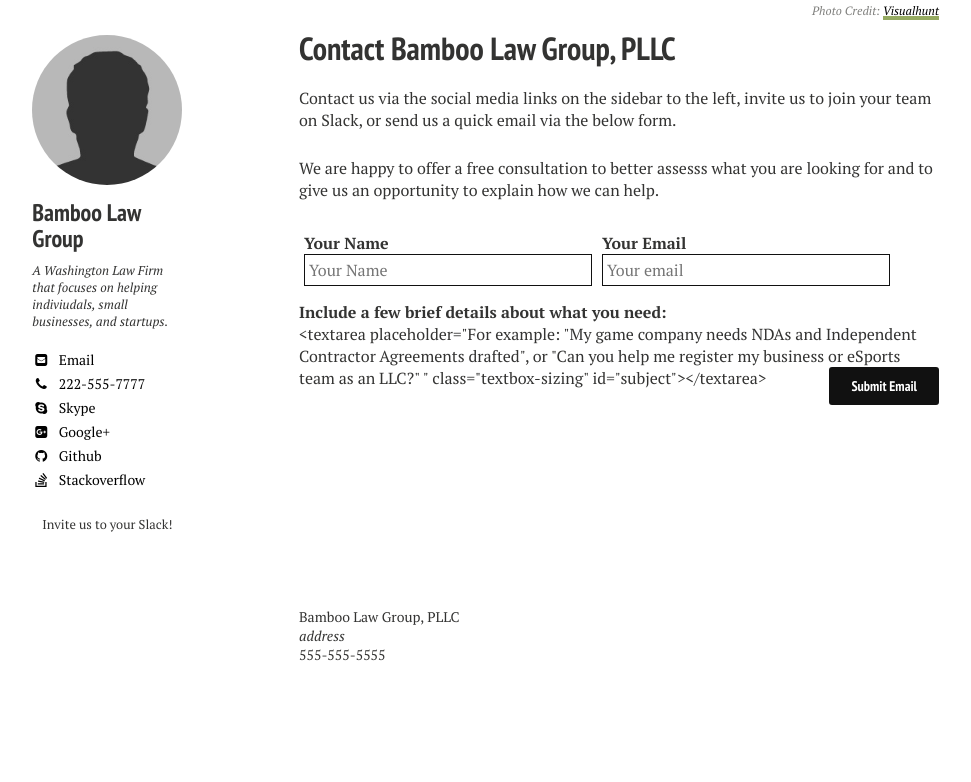
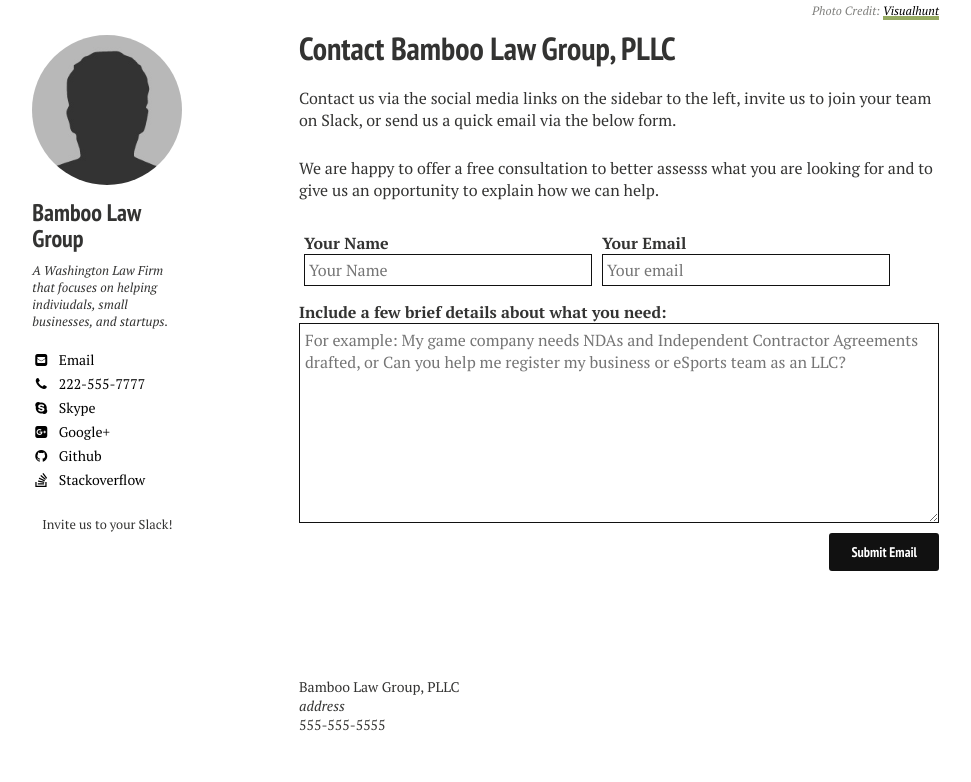
Before and after one commit to nerdyfergy/blg-site-mm3, a Jekyll site: the page built from contact/index.md, in a window 1280 px wide. Shown: the part 560-1342 px from the top of the page, without its empty margins (21-992 px from the left). Built offline with Jekyll 4.4.1, drawn with Linux system fonts in a browser that asks for light colours; before the commit the page ends 1272 px from its top, so only the background shows below that.

Commit message:
Update index.md

```diff
--- a/contact/index.md
+++ b/contact/index.md
@@ -26,6 +26,6 @@ We are happy to offer a free consultation to better assesss what you are looking
   <input type="hidden" name="_next" value="{{ site.url }}/thanks/" />
   <input type="hidden" name="_subject" value="New submission!" class="fifty"/>
   <label for="subject"> Include a few brief details about what you need: </label>
-  <textarea placeholder="For example: "My game company needs NDAs and Independent Contractor Agreements drafted", or "Can you help me register my business or eSports team as an LLC?" " class="textbox-sizing" id="subject"></textarea>
+  <textarea placeholder="For example: My game company needs NDAs and Independent Contractor Agreements drafted, or Can you help me register my business or eSports team as an LLC?" class="textbox-sizing" id="subject"></textarea>
   <input type="submit" value="Submit Email" class="btn halvsies">
 </form>
```
